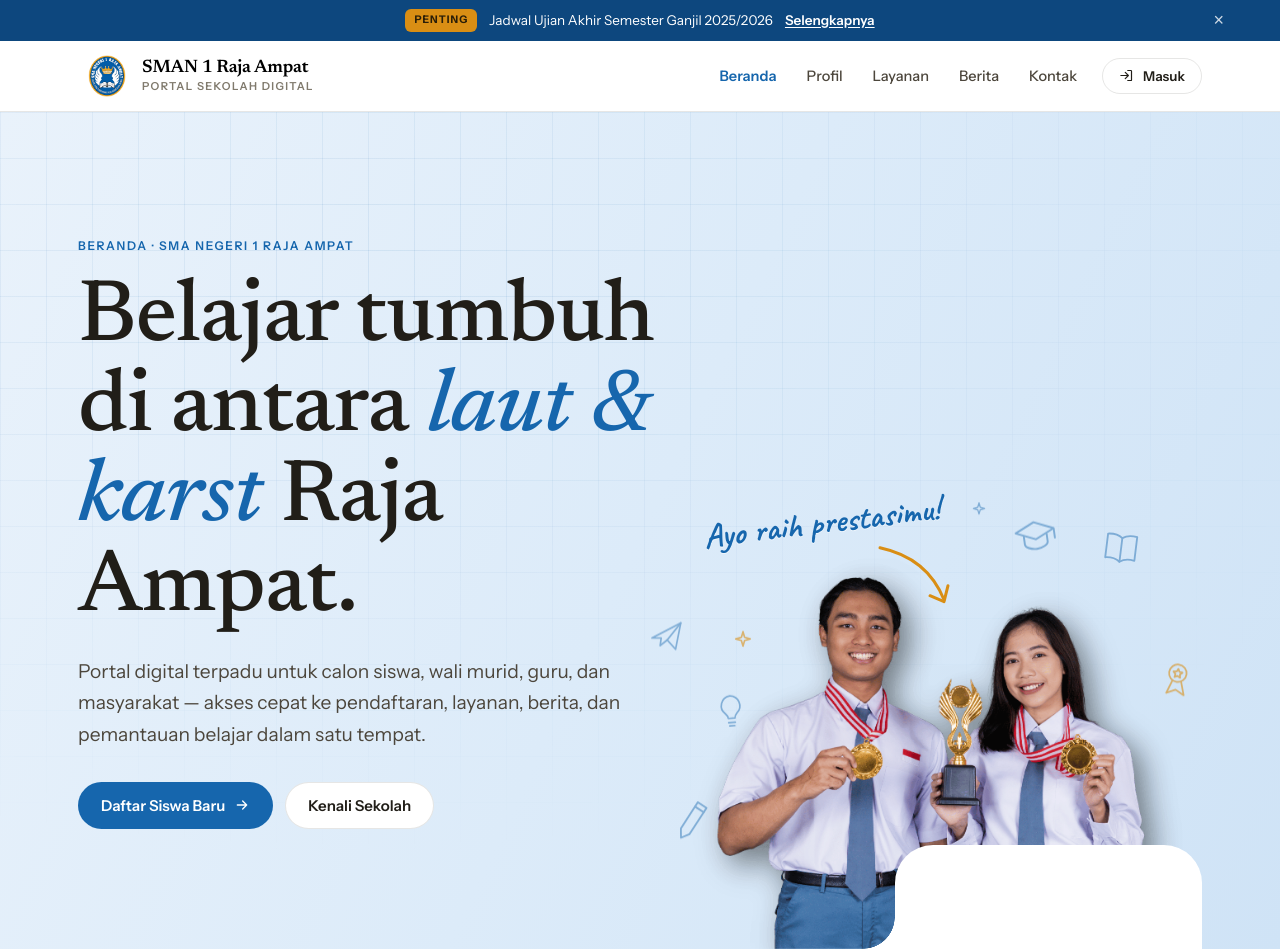
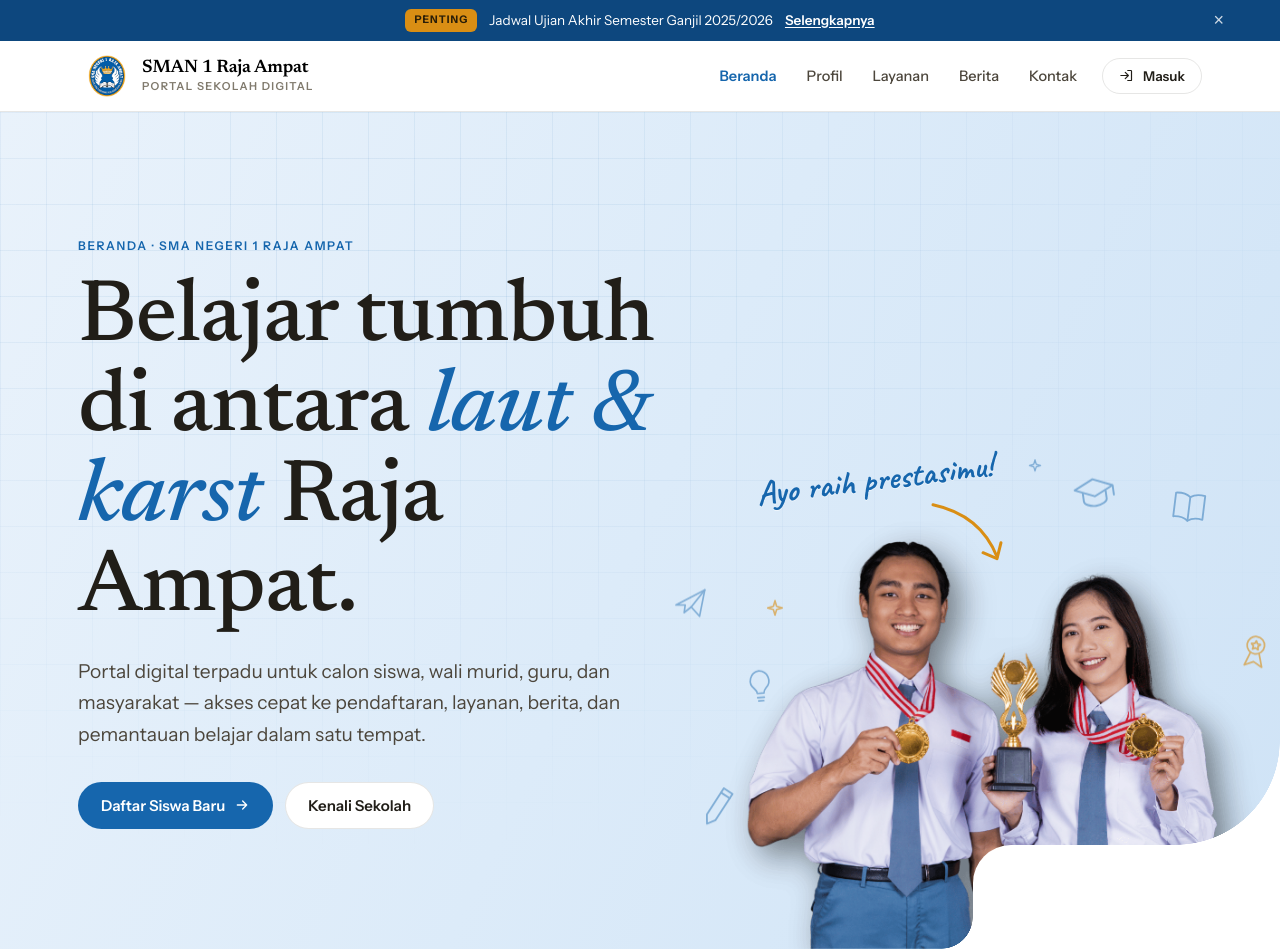
Before and after one commit to yudventure/sman1rajaampat, a React (Vite) app: page /#/ in a window 1280 px wide. Shown: the top 952 px of the page. Built offline with nearby package versions, Linux system fonts and the light colour scheme.

Commit message:
Revert "Center the hero composition on wide screens"
This reverts commit 4eb3ef3c3018ddcb47bde9ed1d0e9277f791d5f7.

```diff
--- a/src/styles/global.css
+++ b/src/styles/global.css
@@ -63,11 +63,11 @@ p{margin:0}
 .ssoc{width:44px;height:44px;border-radius:50%;background:var(--sea);border:1px solid var(--sea);display:flex;align-items:center;justify-content:center;color:#fff;transition:.16s}
 .ssoc:hover{background:var(--seadeep);color:#fff;border-color:var(--seadeep)}
 /* hero */
-.hero{position:relative;overflow:hidden;background:linear-gradient(115deg,#e9f2fb 0%,#dcebf9 50%,#cfe3f6 100%);min-height:max(600px,calc(min(68vw,1240px)*.5625 + 24px));--hshift:max(0px,calc(50vw - 562px))}
+.hero{position:relative;overflow:hidden;background:linear-gradient(115deg,#e9f2fb 0%,#dcebf9 50%,#cfe3f6 100%);min-height:max(600px,calc(min(68vw,1240px)*.5625 + 24px))}
 .herogrid{position:absolute;inset:0;background-image:linear-gradient(rgba(22,102,173,.09) 1px,transparent 1px),linear-gradient(90deg,rgba(22,102,173,.09) 1px,transparent 1px);background-size:46px 46px;-webkit-mask-image:radial-gradient(125% 95% at 28% 18%,#000 0,rgba(0,0,0,.35) 45%,transparent 75%);mask-image:radial-gradient(125% 95% at 28% 18%,#000 0,rgba(0,0,0,.35) 45%,transparent 75%);pointer-events:none;z-index:0}
 .hand{position:absolute;z-index:3;pointer-events:none;font-family:'Caveat',cursive;font-weight:700;color:var(--sea);line-height:.98;animation:handIn .8s cubic-bezier(.34,1.56,.64,1) .75s both,drift 5s ease-in-out 1.7s infinite}
-.doodwrap{position:absolute;right:var(--hshift);bottom:0;width:calc(min(68%,1240px) - var(--hshift));aspect-ratio:16/9;pointer-events:none;z-index:1;animation:fadeIn 1.4s .5s both}
-.handwrap{position:absolute;right:var(--hshift);bottom:0;width:calc(min(68%,1240px) - var(--hshift));aspect-ratio:16/9;pointer-events:none;z-index:3}
+.doodwrap{position:absolute;right:0;bottom:0;width:min(68%,1240px);aspect-ratio:16/9;pointer-events:none;z-index:1;animation:fadeIn 1.4s .5s both}
+.handwrap{position:absolute;right:0;bottom:0;width:min(68%,1240px);aspect-ratio:16/9;pointer-events:none;z-index:3}
 .doodle{position:absolute;pointer-events:none;color:var(--sea);opacity:.45;animation:drift 6s ease-in-out infinite}
 .doodle svg{display:block}
 .secmark{position:absolute;top:50%;right:0;height:100%;transform:translate(25%,-50%);opacity:.1;pointer-events:none}
@@ -84,14 +84,13 @@ p{margin:0}
 .hand-arrow{position:absolute;color:var(--gold)}
 @media(max-width:1100px){.doodwrap,.handwrap{display:none}}
 @media(max-width:960px){.lay-dood{display:none}}
-@media(min-width:1260px){.hero-notch{border-top-right-radius:38px}.hero-notch-r{display:none}}
-.hero-notch{position:absolute;right:var(--hshift);bottom:0;z-index:1;width:max(24%,300px);height:104px;background:var(--paper);border-top-left-radius:38px;pointer-events:none}
-.hero-soc{position:absolute;left:calc(100% - var(--hshift) - max(24%,300px) + 30px);bottom:13px;z-index:4;display:flex;flex-direction:column;align-items:center;gap:7px;animation:rvIn .7s cubic-bezier(.2,.7,.3,1) .55s both}
+.hero-notch{position:absolute;right:0;bottom:0;z-index:1;width:max(24%,300px);height:104px;background:var(--paper);border-top-left-radius:38px;pointer-events:none}
+.hero-soc{position:absolute;left:calc(100% - max(24%,300px) + 30px);bottom:13px;z-index:4;display:flex;flex-direction:column;align-items:center;gap:7px;animation:rvIn .7s cubic-bezier(.2,.7,.3,1) .55s both}
 .hero-soc-t{font-size:12.5px;font-weight:700;letter-spacing:.04em;color:var(--seadeep)}
 .hero-soc .ssoc{width:52px;height:52px}
-.hero-notch-r{position:absolute;right:var(--hshift);bottom:104px;z-index:1;width:104px;height:104px;background:radial-gradient(circle at 0 0,rgba(0,0,0,0) 103.5px,var(--paper) 104px);pointer-events:none}
-.hero-notch-l{position:absolute;right:calc(var(--hshift) + max(24%,300px));bottom:0;z-index:1;width:32px;height:32px;background:radial-gradient(circle at 0 0,rgba(0,0,0,0) 31.5px,var(--paper) 32px);pointer-events:none}
-.heroscene{position:absolute;inset:0 var(--hshift) 0 auto;width:calc(min(68%,1240px) - var(--hshift));max-width:1240px;background-repeat:no-repeat;background-position:right bottom;background-size:contain;pointer-events:none;animation:heroImg .9s cubic-bezier(.2,.7,.3,1) .15s both}
+.hero-notch-r{position:absolute;right:0;bottom:104px;z-index:1;width:104px;height:104px;background:radial-gradient(circle at 0 0,rgba(0,0,0,0) 103.5px,var(--paper) 104px);pointer-events:none}
+.hero-notch-l{position:absolute;right:max(24%,300px);bottom:0;z-index:1;width:32px;height:32px;background:radial-gradient(circle at 0 0,rgba(0,0,0,0) 31.5px,var(--paper) 32px);pointer-events:none}
+.heroscene{position:absolute;inset:0 0 0 auto;width:68%;max-width:1240px;background-repeat:no-repeat;background-position:right bottom;background-size:contain;pointer-events:none;animation:heroImg .9s cubic-bezier(.2,.7,.3,1) .15s both}
 @media(max-width:820px){
 .hero{display:flex;flex-direction:column;min-height:auto}
 .hero>.wrap{order:1;padding-bottom:6px!important}
```
